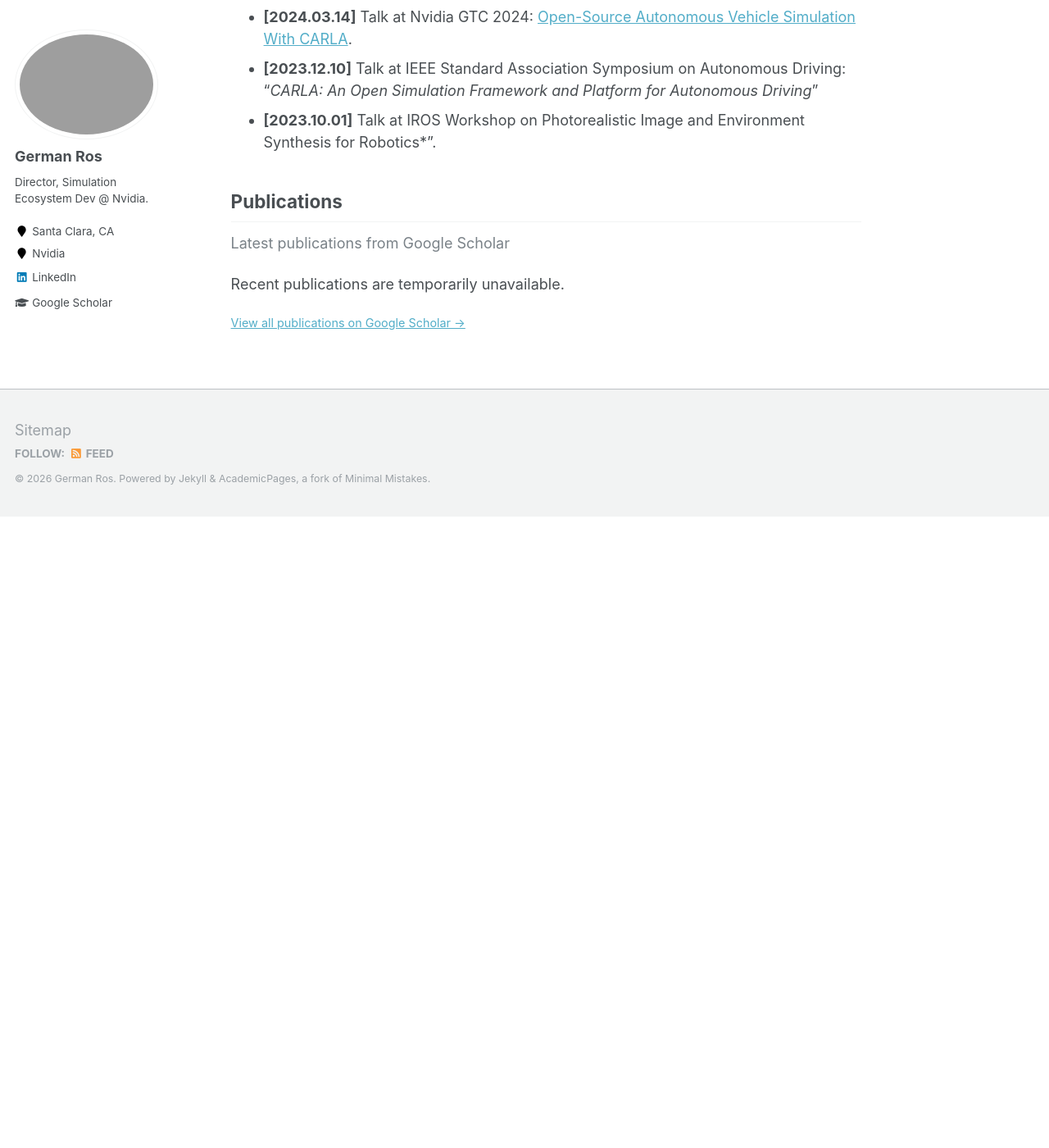
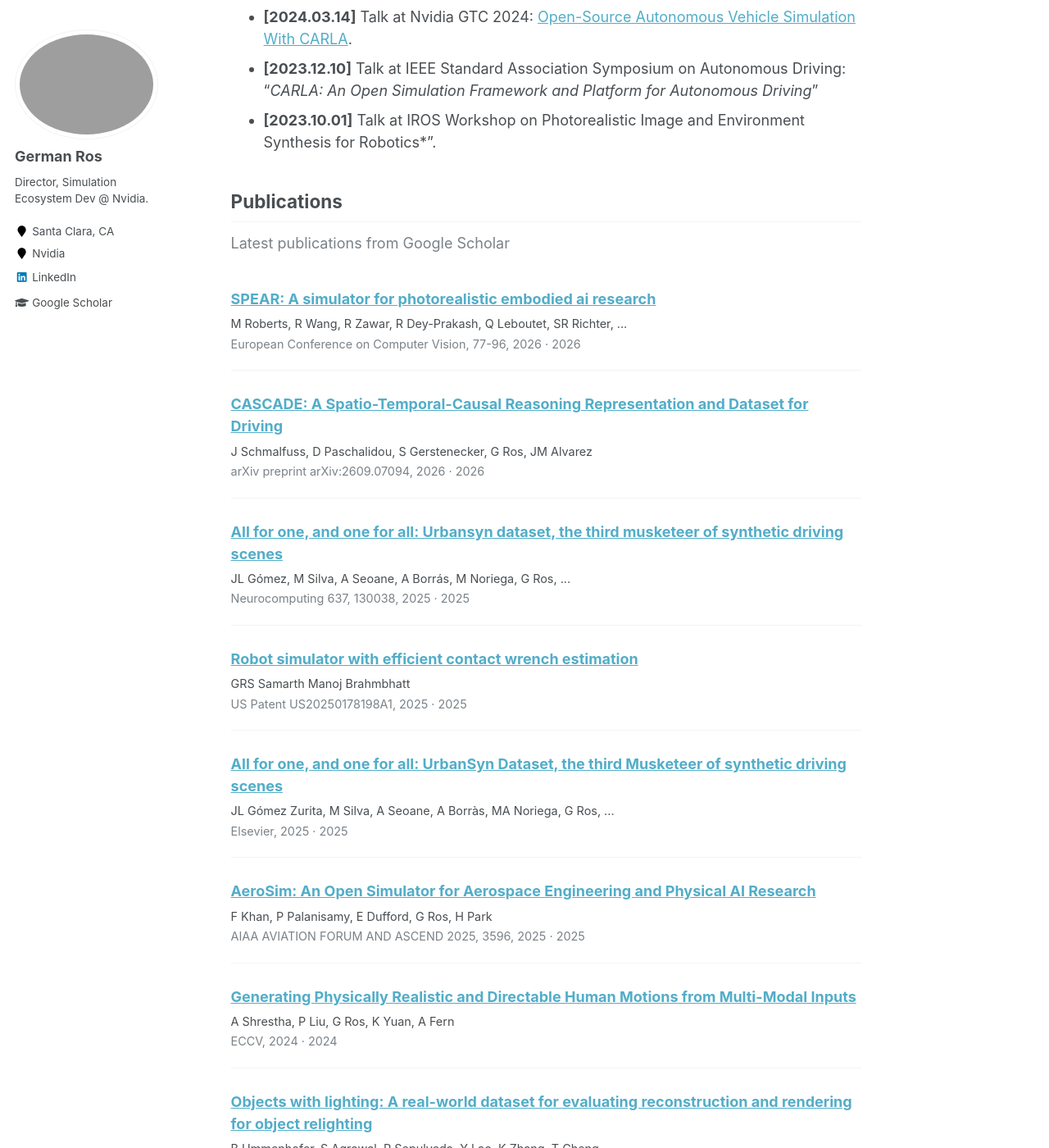
Before and after one commit to germanros1987/personal-site, a Jekyll site: the page built from _pages/about.md, in a window 1280 px wide and 1400 px high, scrolled down 1164 px. Shown: the whole window at 82% size. Built offline with Jekyll 4.4.1, drawn with Linux system fonts in a browser that asks for light colours; before the commit the page ends 1794 px from its top, so only the background shows below that; some of the changed text lies outside the part shown.

Commit message:
Refresh latest Scholar publications

```diff
--- a/_data/scholar_publications.json
+++ b/_data/scholar_publications.json
@@ -1,5 +1,76 @@
 {
   "profile_url": "https://scholar.google.co.jp/citations?user=uDFb6OcAAAAJ&hl=en&sortby=pubdate",
-  "updated_at": null,
-  "publications": []
+  "updated_at": "2026-10-12T15:39:38+00:00",
+  "publications": [
+    {
+      "title": "SPEAR: A simulator for photorealistic embodied ai research",
+      "url": "https://scholar.google.co.jp/citations?view_op=view_citation&hl=en&user=uDFb6OcAAAAJ&sortby=pubdate&citation_for_view=uDFb6OcAAAAJ:2P1L_qKh6hAC",
+      "authors": "M Roberts, R Wang, R Zawar, R Dey-Prakash, Q Leboutet, SR Richter, ...",
+      "venue": "European Conference on Computer Vision, 77-96, 2026",
+      "year": "2026"
+    },
+    {
+      "title": "CASCADE: A Spatio-Temporal-Causal Reasoning Representation and Dataset for Driving",
+      "url": "https://scholar.google.co.jp/citations?view_op=view_citation&hl=en&user=uDFb6OcAAAAJ&sortby=pubdate&citation_for_view=uDFb6OcAAAAJ:g5m5HwL7SMYC",
+      "authors": "J Schmalfuss, D Paschalidou, S Gerstenecker, G Ros, JM Alvarez",
+      "venue": "arXiv preprint arXiv:2609.07094, 2026",
+      "year": "2026"
+    },
+    {
+      "title": "All for one, and one for all: Urbansyn dataset, the third musketeer of synthetic driving scenes",
+      "url": "https://scholar.google.co.jp/citations?view_op=view_citation&hl=en&user=uDFb6OcAAAAJ&sortby=pubdate&citation_for_view=uDFb6OcAAAAJ:GnPB-g6toBAC",
+      "authors": "JL Gómez, M Silva, A Seoane, A Borrás, M Noriega, G Ros, ...",
+      "venue": "Neurocomputing 637, 130038, 2025",
+      "year": "2025"
+    },
+    {
+      "title": "Robot simulator with efficient contact wrench estimation",
+      "url": "https://scholar.google.co.jp/citations?view_op=view_citation&hl=en&user=uDFb6OcAAAAJ&sortby=pubdate&citation_for_view=uDFb6OcAAAAJ:lSLTfruPkqcC",
+      "authors": "GRS Samarth Manoj Brahmbhatt",
+      "venue": "US Patent US20250178198A1, 2025",
+      "year": "2025"
+    },
+    {
+      "title": "All for one, and one for all: UrbanSyn Dataset, the third Musketeer of synthetic driving scenes",
+      "url": "https://scholar.google.co.jp/citations?view_op=view_citation&hl=en&user=uDFb6OcAAAAJ&sortby=pubdate&citation_for_view=uDFb6OcAAAAJ:35N4QoGY0k4C",
+      "authors": "JL Gómez Zurita, M Silva, A Seoane, A Borràs, MA Noriega, G Ros, ...",
+      "venue": "Elsevier, 2025",
+      "year": "2025"
+    },
+    {
+      "title": "AeroSim: An Open Simulator for Aerospace Engineering and Physical AI Research",
+      "url": "https://scholar.google.co.jp/citations?view_op=view_citation&hl=en&user=uDFb6OcAAAAJ&sortby=pubdate&citation_for_view=uDFb6OcAAAAJ:70eg2SAEIzsC",
+      "authors": "F Khan, P Palanisamy, E Dufford, G Ros, H Park",
+      "venue": "AIAA AVIATION FORUM AND ASCEND 2025, 3596, 2025",
+      "year": "2025"
+    },
+    {
+      "title": "Generating Physically Realistic and Directable Human Motions from Multi-Modal Inputs",
+      "url": "https://scholar.google.co.jp/citations?view_op=view_citation&hl=en&user=uDFb6OcAAAAJ&sortby=pubdate&citation_for_view=uDFb6OcAAAAJ:O3NaXMp0MMsC",
+      "authors": "A Shrestha, P Liu, G Ros, K Yuan, A Fern",
+      "venue": "ECCV, 2024",
+      "year": "2024"
+    },
+    {
+      "title": "Objects with lighting: A real-world dataset for evaluating reconstruction and rendering for object relighting",
+      "url": "https://scholar.google.co.jp/citations?view_op=view_citation&hl=en&user=uDFb6OcAAAAJ&sortby=pubdate&citation_for_view=uDFb6OcAAAAJ:BqipwSGYUEgC",
+      "authors": "B Ummenhofer, S Agrawal, R Sepulveda, Y Lao, K Zhang, T Cheng, ...",
+      "venue": "2024 International Conference on 3D Vision (3DV), 137-147, 2024",
+      "year": "2024"
+    },
+    {
+      "title": "Inferring locations of 3D objects in a spatial environment",
+      "url": "https://scholar.google.co.jp/citations?view_op=view_citation&hl=en&user=uDFb6OcAAAAJ&sortby=pubdate&citation_for_view=uDFb6OcAAAAJ:maZDTaKrznsC",
+      "authors": "W Kehl, GROS SANCHEZ",
+      "venue": "US Patent 11,276,230, 2022",
+      "year": "2022"
+    },
+    {
+      "title": "InteriorSim: A Photorealistic Simulator for Embodied AI",
+      "url": "https://scholar.google.co.jp/citations?view_op=view_citation&hl=en&user=uDFb6OcAAAAJ&sortby=pubdate&citation_for_view=uDFb6OcAAAAJ:YFjsv_pBGBYC",
+      "authors": "M Roberts, Q Leboutet, R Prakash, R Wang, H Zhang, R Tang, M Ferragut, ...",
+      "venue": "arXiv, 2022",
+      "year": "2022"
+    }
+  ]
 }
```
